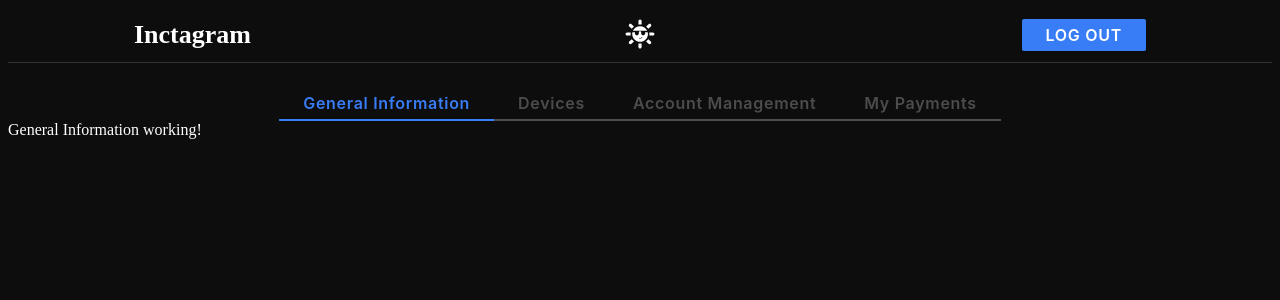
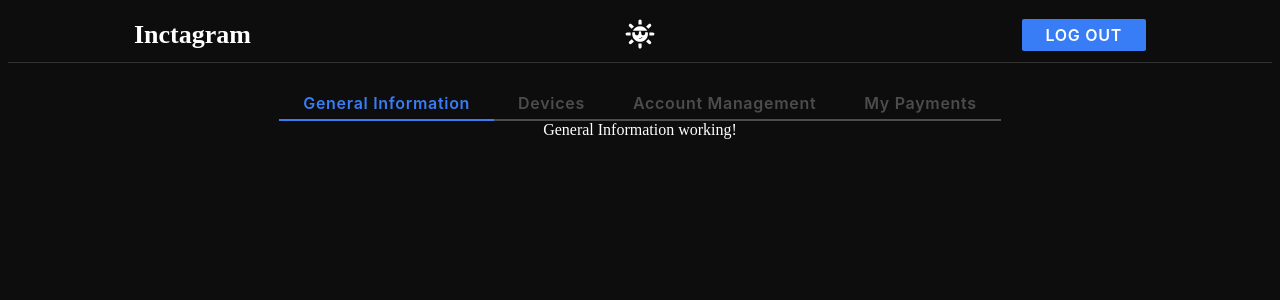
Before and after one commit to sousva/inctagram, a Next.js app: page /profile/profile-settings in a window 1280 px wide. Shown: the top 300 px of the page. Built offline with nearby package versions, Linux system fonts and the light colour scheme.

Commit message:
fix: styled files

```diff
--- a/src/app/profile/profile-settings/GeneralInformation/GeneralInformation.tsx
+++ b/src/app/profile/profile-settings/GeneralInformation/GeneralInformation.tsx
@@ -1,7 +1,12 @@
 'use client'
 
 import React from 'react'
+import {Wrapper} from 'app/profile/profile-settings/GeneralInformation/styled'
 
 export const GeneralInformation = () => {
-    return <div>General Information working!</div>
+    return (
+        <section>
+            <Wrapper>General Information working!</Wrapper>
+        </section>
+    )
 }
--- /dev/null
+++ b/src/app/profile/profile-settings/GeneralInformation/styled.tsx
@@ -0,0 +1,6 @@
+import styled from 'styled-components'
+
+export const Wrapper = styled.div`
+    display: flex;
+    justify-content: center;
+`
--- a/src/app/profile/profile-settings/ProfileSettingsAccordion/ProfileSettingsAccordion.tsx
+++ b/src/app/profile/profile-settings/ProfileSettingsAccordion/ProfileSettingsAccordion.tsx
@@ -1,8 +1,8 @@
 import React from 'react'
-import {ProfileSettingsWrapper} from 'app/profile/profile-settings/styled'
 import {setProfileSettingsTabsAC, TabsSettingsType} from 'redux/appSlice'
 import {useAppDispatch, useAppSelector} from 'common/hooks/reduxHooks'
 import {TabButton} from 'common/components/TabButton/TabButton'
+import {ProfileSettingsAccordionWrapper} from 'app/profile/profile-settings/ProfileSettingsAccordion/styled'
 
 const ProfileSettingsAccordion = () => {
     const profileSettingActiveTab = useAppSelector(state => state.app.profileSettingsTabs)
@@ -12,7 +12,7 @@
         dispatch(setProfileSettingsTabsAC({tab}))
     }
     return (
-        <ProfileSettingsWrapper>
+        <ProfileSettingsAccordionWrapper>
             <TabButton
                 active={profileSettingActiveTab === 'generalInformation'}
                 onClick={() => setAccordionHandler('generalInformation')}
@@ -34,7 +34,7 @@
             >
                 My Payments
             </TabButton>
-        </ProfileSettingsWrapper>
+        </ProfileSettingsAccordionWrapper>
     )
 }
 
--- /dev/null
+++ b/src/app/profile/profile-settings/ProfileSettingsAccordion/styled.ts
@@ -0,0 +1,6 @@
+import styled from 'styled-components'
+
+export const ProfileSettingsAccordionWrapper = styled.div`
+    display: flex;
+    justify-content: center;
+`
--- a/src/app/profile/profile-settings/page.tsx
+++ b/src/app/profile/profile-settings/page.tsx
@@ -11,14 +11,14 @@
 export default function Page() {
     const profileSettingActiveTab = useAppSelector(state => state.app.profileSettingsTabs)
     return (
-        <div>
+        <nav>
             <ProfileSettingsAccordion />
-            <div>
+            <section>
                 {profileSettingActiveTab === 'generalInformation' && <GeneralInformation />}
                 {profileSettingActiveTab === 'devices' && <Devices />}
                 {profileSettingActiveTab === 'accountManagement' && <AccountManagement />}
                 {profileSettingActiveTab === 'myPayments' && <MyPayments />}
-            </div>
-        </div>
+            </section>
+        </nav>
     )
 }
--- a/src/app/profile/profile-settings/styled.ts
+++ /dev/null
@@ -1,12 +0,0 @@
-import styled from 'styled-components'
-
-export const ProfileSettingsWrapper = styled.div`
-    display: flex;
-    justify-content: center;
-
-    h1 {
-        position: absolute;
-        top: 50%;
-        left: 50%;
-    }
-`
```
